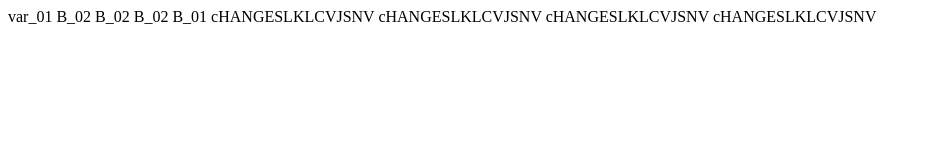
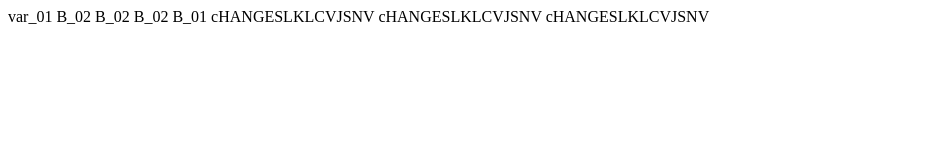
Before and after one commit to qmargo23/test_002, a plain HTML site: page Homework1/index.html in a window 1280 px wide. Shown: the whole page, without its empty margins (0-929 px from the left). Drawn offline with Linux system fonts and the light colour scheme.

Commit message:
вариант 01 удалена 1 строка

```diff
--- a/Homework1/index.html
+++ b/Homework1/index.html
@@ -12,7 +12,6 @@ B_01
 cHANGESLKLCVJSNV
 cHANGESLKLCVJSNV
 cHANGESLKLCVJSNV
-cHANGESLKLCVJSNV
 
 </body>
 </html>
```
